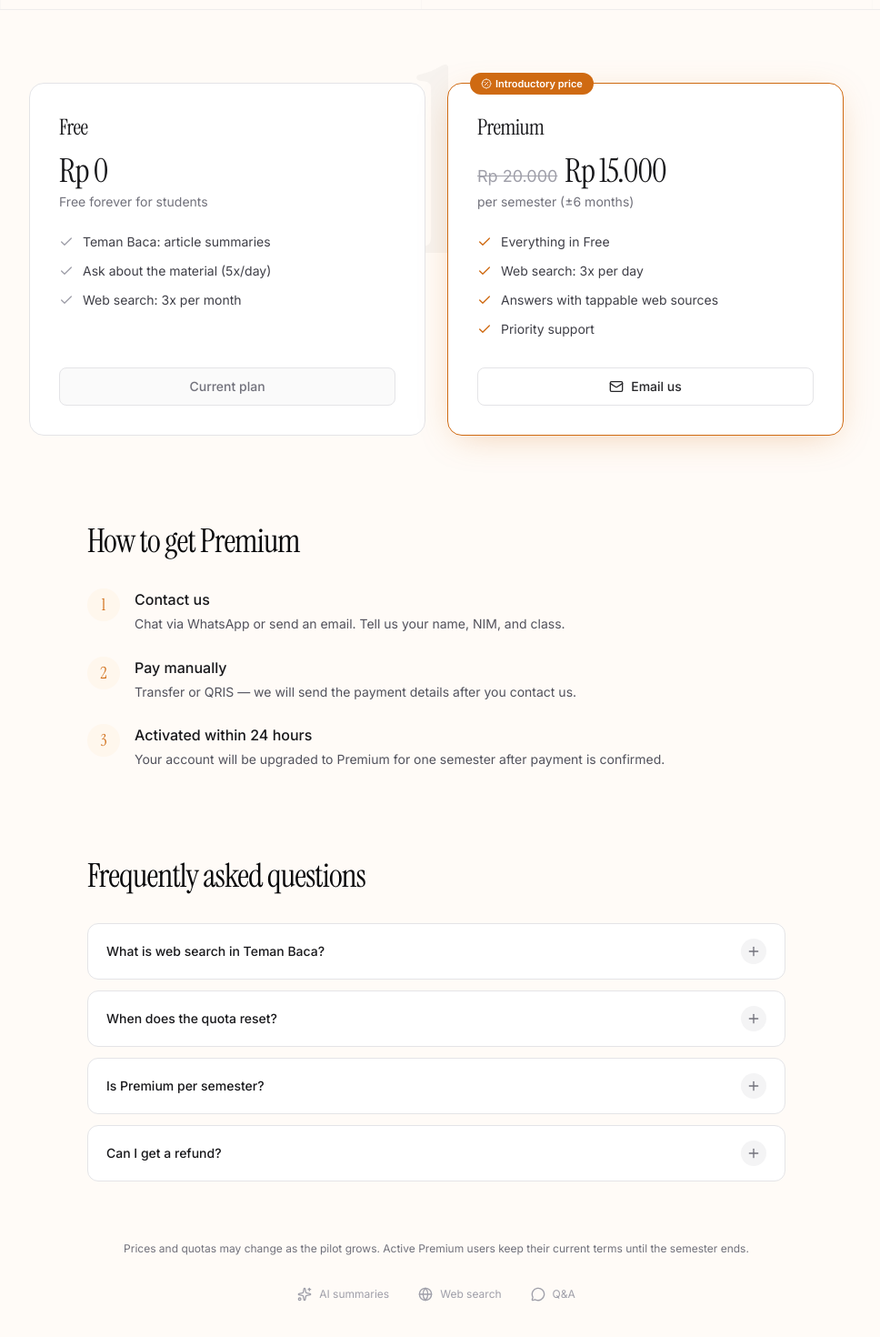
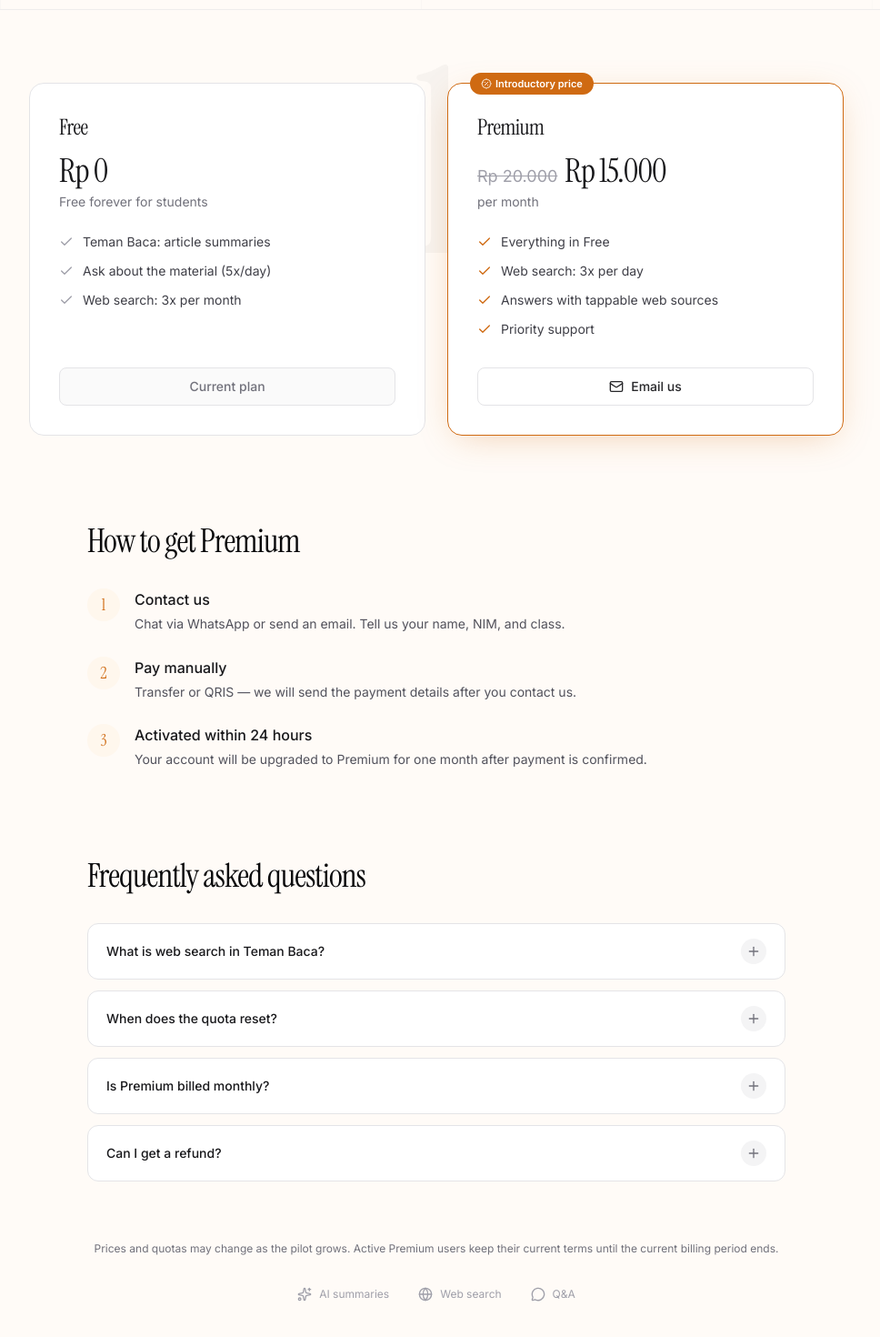
Before and after one commit to ywildan/karsa-landing, a React (Vite) app: page /paket in a window 1280 px wide. Shown: the part 398-1868 px from the top of the page at 91% size, without its empty margins (160-1128 px from the left). Built offline with nearby package versions, Linux system fonts and the light colour scheme.

Commit message:
feat: premium pricing Rp 15.000/month (was per semester)

```diff
--- a/src/i18n/translations-plan.ts
+++ b/src/i18n/translations-plan.ts
@@ -48,9 +48,9 @@
     en: "Rp 15.000",
     id: "Rp 15.000",
   },
-  "per semester (±6 months)": {
-    en: "per semester (±6 months)",
-    id: "per semester (±6 bulan)",
+  "per month": {
+    en: "per month",
+    id: "per bulan",
   },
   "Rp 20.000": {
     en: "Rp 20.000",
@@ -108,9 +108,9 @@
     en: "Activated within 24 hours",
     id: "Diaktifkan maks. 24 jam",
   },
-  "Your account will be upgraded to Premium for one semester after payment is confirmed.": {
-    en: "Your account will be upgraded to Premium for one semester after payment is confirmed.",
-    id: "Akunmu akan di-upgrade ke Premium untuk satu semester setelah pembayaran dikonfirmasi.",
+  "Your account will be upgraded to Premium for one month after payment is confirmed.": {
+    en: "Your account will be upgraded to Premium for one month after payment is confirmed.",
+    id: "Akunmu akan di-upgrade ke Premium untuk satu bulan setelah pembayaran dikonfirmasi.",
   },
   "Frequently asked questions": {
     en: "Frequently asked questions",
@@ -132,13 +132,13 @@
     en: "Free web search quota (3x) resets on the 1st of each month. Premium quota (3x/day) resets every midnight (WIB).",
     id: "Kuota web search gratis (3x) di-reset tiap tanggal 1. Kuota premium (3x/hari) di-reset tiap tengah malam (WIB).",
   },
-  "Is Premium per semester?": {
-    en: "Is Premium per semester?",
-    id: "Apakah Premium per semester?",
+  "Is Premium billed monthly?": {
+    en: "Is Premium billed monthly?",
+    id: "Apakah Premium bulanan?",
   },
-  "Yes — one payment covers about 6 months. The Rp 15.000 price is an introductory price for our first faculty.": {
-    en: "Yes — one payment covers about 6 months. The Rp 15.000 price is an introductory price for our first faculty.",
-    id: "Ya — sekali bayar untuk sekitar 6 bulan. Harga Rp 15.000 adalah harga perkenalan untuk fakultas pertama kami.",
+  "Yes — Premium is billed monthly. The Rp 15.000 price is an introductory price for our first faculty.": {
+    en: "Yes — Premium is billed monthly. The Rp 15.000 price is an introductory price for our first faculty.",
+    id: "Ya — Premium ditagih bulanan. Harga Rp 15.000 adalah harga perkenalan untuk fakultas pertama kami.",
   },
   "Can I get a refund?": {
     en: "Can I get a refund?",
@@ -148,9 +148,9 @@
     en: "Contact us within 7 days of payment if Premium was never activated or is not working for you.",
     id: "Hubungi kami dalam 7 hari setelah pembayaran jika Premium tidak aktif atau tidak berfungsi.",
   },
-  "Prices and quotas may change as the pilot grows. Active Premium users keep their current terms until the semester ends.": {
-    en: "Prices and quotas may change as the pilot grows. Active Premium users keep their current terms until the semester ends.",
-    id: "Harga dan kuota dapat berubah seiring berkembangnya pilot. Pengguna Premium aktif tetap memakai ketentuan saat ini sampai semester berakhir.",
+  "Prices and quotas may change as the pilot grows. Active Premium users keep their current terms until the current billing period ends.": {
+    en: "Prices and quotas may change as the pilot grows. Active Premium users keep their current terms until the current billing period ends.",
+    id: "Harga dan kuota dapat berubah seiring berkembangnya pilot. Pengguna Premium aktif tetap memakai ketentuan saat ini sampai periode tagihan berjalan berakhir.",
   },
   "AI summaries": {
     en: "AI summaries",
--- a/src/pages/PlanPage.tsx
+++ b/src/pages/PlanPage.tsx
@@ -228,9 +228,9 @@
       "Free web search quota (3x) resets on the 1st of each month. Premium quota (3x/day) resets every midnight (WIB).",
   },
   {
-    question: "Is Premium per semester?",
+    question: "Is Premium billed monthly?",
     answer:
-      "Yes — one payment covers about 6 months. The Rp 15.000 price is an introductory price for our first faculty.",
+      "Yes — Premium is billed monthly. The Rp 15.000 price is an introductory price for our first faculty.",
   },
   {
     question: "Can I get a refund?",
@@ -399,7 +399,7 @@
                   <TierCard
                     name="Premium"
                     price="Rp 15.000"
-                    priceNote="per semester (±6 months)"
+                    priceNote="per month"
                     originalPrice="Rp 20.000"
                     badge="Introductory price"
                     highlighted
@@ -459,7 +459,7 @@
                 <Step
                   number="3"
                   title="Activated within 24 hours"
-                  description="Your account will be upgraded to Premium for one semester after payment is confirmed."
+                  description="Your account will be upgraded to Premium for one month after payment is confirmed."
                 />
               </div>
             </div>
@@ -473,7 +473,7 @@
               className="mx-auto mt-16 max-w-3xl text-center text-xs leading-relaxed text-zinc-500"
             >
               <LocalizedText>
-                Prices and quotas may change as the pilot grows. Active Premium users keep their current terms until the semester ends.
+                Prices and quotas may change as the pilot grows. Active Premium users keep their current terms until the current billing period ends.
               </LocalizedText>
             </motion.p>
 
```
